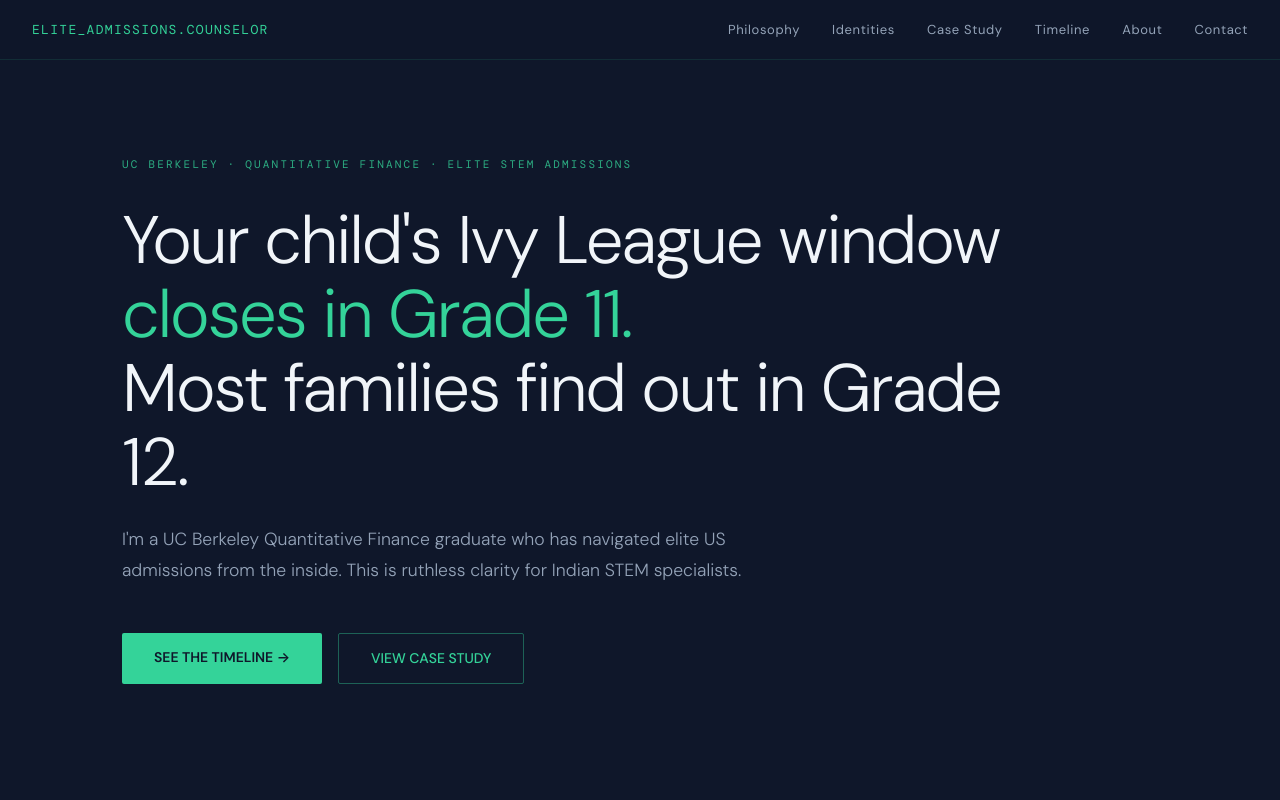
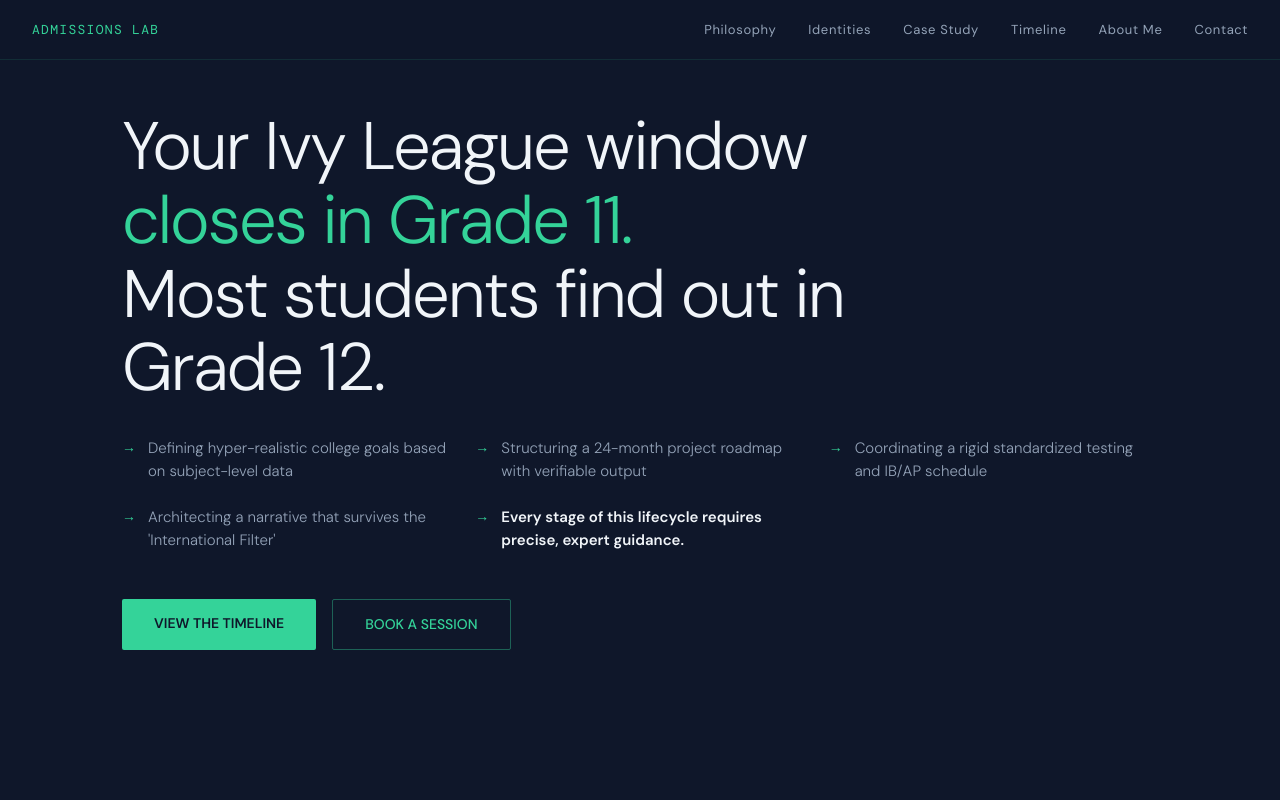
Before and after one commit to skrt-apps/admissions-site, a React (Vite) app: page / in a window 1280 px wide. Shown: the top 800 px of the page. Built offline with nearby package versions, Linux system fonts and the light colour scheme.

Commit message:
Update App.jsx

```diff
--- a/src/App.jsx
+++ b/src/App.jsx
@@ -1,6 +1,6 @@
 import { useState, useEffect, useRef } from "react";
 
-const NAV_LINKS = ["Philosophy", "Identities", "Case Study", "Timeline", "About", "Contact"];
+const NAV_LINKS = ["Philosophy", "Identities", "Case Study", "Timeline", "About Me", "Contact"];
 
 const SSP_DATA = [
   {
@@ -228,7 +228,7 @@ export default function App() {
       <link rel="preconnect" href="https://fonts.googleapis.com" />
       <link href="https://fonts.googleapis.com/css2?family=DM+Sans:wght@300;400;500;600&family=DM+Mono:wght@400;500&display=swap" rel="stylesheet" />
 
-      {/* NAV */}
+      {/* NAV UPDATE */}
       <nav style={{
         position: "fixed", top: 0, left: 0, right: 0, zIndex: 100,
         background: "rgba(15,23,42,0.92)", backdropFilter: "blur(12px)",
@@ -237,33 +237,53 @@ export default function App() {
         padding: "0 2rem", height: "60px",
       }}>
         <div style={{ fontFamily: "'DM Mono', monospace", fontSize: "13px", color: "#34d399", letterSpacing: "0.1em" }}>
-          ELITE_ADMISSIONS.COUNSELOR
+          ADMISSIONS LAB
         </div>
         <div style={{ display: "flex", gap: "2rem" }}>
           {NAV_LINKS.map(l => (
-            <a key={l} href={`#${l.toLowerCase().replace(" ", "-")}`} style={{ fontSize: "13px", color: "#94a3b8", textDecoration: "none", letterSpacing: "0.05em" }}>
-              {l}
-            </a>
+            <a key={l} href={`#${l.toLowerCase().replace(" ", "-")}`} style={{ fontSize: "13px", color: "#94a3b8", textDecoration: "none", letterSpacing: "0.05em" }}>{l}</a>
           ))}
         </div>
       </nav>
 
-      {/* HERO */}
-      <section id="philosophy" style={{ minHeight: "100vh", display: "flex", flexDirection: "column", justifyContent: "center", padding: "120px 2rem 80px", maxWidth: "1100px", margin: "0 auto" }}>
-        <div style={{ fontFamily: "'DM Mono', monospace", fontSize: "11px", color: "#34d399", letterSpacing: "0.2em", marginBottom: "2rem", opacity: 0.8 }}>
-          UC BERKELEY · QUANTITATIVE FINANCE · ELITE STEM ADMISSIONS
-        </div>
-        <h1 style={{ fontSize: "clamp(2.4rem, 5.5vw, 4.2rem)", fontWeight: 300, lineHeight: 1.1, letterSpacing: "-0.03em", color: "#f1f5f9", margin: "0 0 1.5rem", maxWidth: "900px" }}>
-          Your child's Ivy League window<br /><span style={{ color: "#34d399" }}>closes in Grade 11.</span><br />Most families find out in Grade 12.
-        </h1>
-        <p style={{ fontSize: "1.1rem", color: "#94a3b8", maxWidth: "640px", lineHeight: 1.75, marginBottom: "3rem", fontWeight: 300 }}>
-          I'm a UC Berkeley Quantitative Finance graduate who has navigated elite US admissions from the inside. This is ruthless clarity for Indian STEM specialists.
-        </p>
-        <div style={{ display: "flex", gap: "1rem", flexWrap: "wrap" }}>
-          <a href="#timeline" style={{ padding: "14px 32px", background: "#34d399", color: "#0f172a", fontWeight: 600, fontSize: "14px", textDecoration: "none", borderRadius: "2px" }}>SEE THE TIMELINE →</a>
-          <a href="#case-study" style={{ padding: "14px 32px", background: "transparent", color: "#34d399", fontWeight: 500, fontSize: "14px", textDecoration: "none", borderRadius: "2px", border: "1px solid rgba(52,211,153,0.4)" }}>VIEW CASE STUDY</a>
-        </div>
-      </section>
+      {/* HERO SECTION - REFINED COPY */}
+      <section id="philosophy" style={{ minHeight: "90vh", display: "flex", flexDirection: "column", justifyContent: "center", padding: "100px 2rem 60px", maxWidth: "1100px", margin: "0 auto" }}>
+        <FadeIn>
+          <h1 style={{ fontSize: "clamp(2.4rem, 5.5vw, 4.2rem)", fontWeight: 300, lineHeight: 1.1, letterSpacing: "-0.03em", color: "#f1f5f9", margin: "0 0 2rem", maxWidth: "900px" }}>
+            Your Ivy League window<br />
+            <span style={{ color: "#34d399" }}>closes in Grade 11.</span><br />
+            Most students find out in Grade 12.
+          </h1>
+
+          <div style={{ display: "grid", gridTemplateColumns: "repeat(auto-fit, minmax(280px, 1fr))", gap: "1.5rem", marginBottom: "3rem" }}>
+            {[
+              "Defining hyper-realistic college goals based on subject-level data",
+              "Structuring a 24-month project roadmap with verifiable output",
+              "Coordinating a rigid standardized testing and IB/AP schedule",
+              "Architecting a narrative that survives the 'International Filter'",
+              "Every stage of this lifecycle requires precise, expert guidance."
+            ].map((point, i) => (
+              <div key={i} style={{ display: "flex", gap: "12px", alignItems: "flex-start" }}>
+                <span style={{ color: "#34d399", fontFamily: "'DM Mono'", fontSize: "14px", fontWeight: "bold" }}>→</span>
+                <p style={{
+                  fontSize: "15px",
+                  margin: 0,
+                  lineHeight: 1.5,
+                  fontWeight: i === 4 ? 600 : 300,
+                  color: i === 4 ? "#f1f5f9" : "#94a3b8"
+                }}>
+                  {point}
+                </p>
+              </div>
+            ))}
+          </div>
+
+          <div style={{ display: "flex", gap: "1rem", flexWrap: "wrap" }}>
+                <a href="#timeline" style={{ display: "inline-block", padding: "14px 32px", background: "#34d399", color: "#0f172a", fontWeight: 600, fontSize: "14px", textDecoration: "none", borderRadius: "2px" }}>VIEW THE TIMELINE</a>
+                <a href="#contact" style={{ display: "inline-block", padding: "14px 32px", background: "transparent", color: "#34d399", fontWeight: 500, fontSize: "14px", textDecoration: "none", borderRadius: "2px", border: "1px solid rgba(52,211,153,0.4)" }}>BOOK A SESSION</a>
+              </div>
+            </FadeIn>
+          </section>
 
       {/* IDENTITIES GRID */}
       <section id="identities" style={{ padding: "80px 2rem", maxWidth: "1100px", margin: "0 auto" }}>
@@ -424,19 +444,73 @@ export default function App() {
       </section>
 
       {/* ABOUT ME */}
-      <section id="about" style={{ padding: "80px 2rem", maxWidth: "1100px", margin: "0 auto", borderTop: "1px solid rgba(255,255,255,0.05)" }}>
+            {/* ABOUT ME - FINAL INTEGRATED VERSION */}
+      <section id="about-me" style={{ padding: "100px 2rem", maxWidth: "1100px", margin: "0 auto", borderTop: "1px solid rgba(255,255,255,0.05)" }}>
         <FadeIn>
-          <div style={{ fontFamily: "'DM Mono', monospace", fontSize: "11px", color: "#34d399", marginBottom: "1rem" }}>THE CONSULTANT — BACKGROUND</div>
-          <h2 style={{ fontSize: "clamp(1.6rem, 3.5vw, 2.4rem)", fontWeight: 300, color: "#f1f5f9", marginBottom: "3rem" }}>Quantitative Rigor Meets Narrative Strategy</h2>
-          <div style={{ display: "flex", gap: "3rem", flexWrap: "wrap" }}>
-            <div style={{ width: "280px", height: "350px", background: "rgba(255,255,255,0.03)", border: "1px solid rgba(255,255,255,0.08)", borderRadius: "4px", display: "flex", alignItems: "center", justifyContent: "center" }}>
-               <div style={{ textAlign: "center" }}><div style={{ fontSize: "40px" }}>👤</div><div style={{ fontSize: "10px", color: "#475569" }}>[headshot.jpg]</div></div>
+          <div style={{ fontFamily: "'DM Mono', monospace", fontSize: "11px", color: "#34d399", letterSpacing: "0.2em", marginBottom: "1rem" }}>THE CONSULTANT</div>
+          <h2 style={{ fontSize: "clamp(1.8rem, 4vw, 2.8rem)", fontWeight: 300, color: "#f1f5f9", marginBottom: "4rem" }}>The Berkeley Architecture</h2>
+
+          <div style={{ display: "flex", gap: "4rem", flexWrap: "wrap" }}>
+            {/* Visual Anchor with Live Headshot */}
+            <div style={{ flex: "0 0 300px" }}>
+              <div style={{
+                width: "100%",
+                height: "420px",
+                background: "rgba(255,255,255,0.02)",
+                border: "1px solid rgba(52,211,153,0.2)",
+                borderRadius: "4px",
+                display: "flex",
+                alignItems: "center",
+                justifyContent: "center",
+                position: "relative",
+                overflow: "hidden"
+              }}>
+                <img
+                  src="/headshot.jpg"
+                  alt="Sukrit Tripathi"
+                  style={{
+                    width: "100%",
+                    height: "100%",
+                    objectFit: "cover",
+                    display: "block"
+                  }}
+                  onError={(e) => {
+                    e.target.style.display = 'none';
+                    e.target.parentNode.innerHTML += '<div style="color:#475569;font-family:DM Mono;font-size:10px;text-align:center">Photo upload pending in /public folder</div>';
+                  }}
+                />
+                <div style={{ position: "absolute", bottom: "20px", left: "20px", right: "20px", background: "rgba(15, 23, 42, 0.9)", padding: "15px", border: "1px solid rgba(255,255,255,0.05)" }}>
+                  <div style={{ fontSize: "14px", fontWeight: 600, color: "#f1f5f9" }}>Sukrit Tripathi</div>
+                  <div style={{ fontSize: "11px", color: "#34d399", fontFamily: "'DM Mono'" }}>Data Science & Economics</div>
+                </div>
+              </div>
             </div>
+
+            {/* Narrative Body */}
             <div style={{ flex: "1 1 500px" }}>
-              <p style={{ fontSize: "16px", color: "#f1f5f9", lineHeight: 1.8, marginBottom: "1.5rem" }}>I am a UC Berkeley graduate in Quantitative Finance. I deconstruct Ivy prompts with the same logic used in high-leverage trading.</p>
-              <div style={{ display: "grid", gridTemplateColumns: "1fr 1fr", gap: "2rem" }}>
-                <p style={{ fontSize: "14px", color: "#94a3b8" }}>At Berkeley, I tutored <span style={{ color: "#e2e8f0" }}>CS 61A</span>—the flagship CS course—breaking down logic for thousands of students.</p>
-                <p style={{ fontSize: "14px", color: "#94a3b8" }}><strong style={{ color: "#f1f5f9" }}>The Haas Record:</strong> I successfully mentored multiple juniors through the Berkeley Haas process with a 100% success rate.</p>
+              <h3 style={{ fontSize: "1.4rem", color: "#f1f5f9", marginBottom: "1.5rem", fontWeight: 400 }}>Data-Driven Strategy from a Global Perspective</h3>
+
+              <p style={{ fontSize: "16px", color: "#94a3b8", lineHeight: 1.8, marginBottom: "1.5rem" }}>
+                I am a graduate of the <span style={{ color: "#f1f5f9" }}>University of California, Berkeley</span>, where I completed a dual-degree program in <span style={{ color: "#f1f5f9" }}>Data Science and Economics</span>. My foundation in elite admissions began as 1 of only 2 students selected from India to attend the <span style={{ color: "#f1f5f9" }}>Summer Science Program (SSP)</span>, where I published research in Lagrangian Mechanics and Astronomy via the Harvard Smithsonian Press. This analytical rigor defined my early career in San Francisco as a <span style={{ color: "#f1f5f9" }}>Quantitative Advisory Consultant at Ernst & Young</span>, where I specialized in model development and validation for top-tier US financial institutions.
+              </p>
+
+              <p style={{ fontSize: "16px", color: "#94a3b8", lineHeight: 1.8, marginBottom: "1.5rem" }}>
+                Navigating the US system as an international applicant gave me a unique vantage point on the "International Filter." While at Berkeley, I leveraged this insight to serve as a tutor for <span style={{ color: "#f1f5f9" }}>CS 61A</span>—the university's flagship computer science course—and as a mentor for the <span style={{ color: "#f1f5f9" }}>Haas School of Business</span> application process. By applying quantitative profile architecture to the admissions cycle, I achieved a 100% success rate for the juniors I advised into the Haas program. I now dedicate this institutional knowledge to helping Indian STEM specialists secure their places at the world’s most elite universities.
+              </p>
+
+              <div style={{ display: "grid", gridTemplateColumns: "1fr 1fr", gap: "2.5rem", marginTop: "3rem" }}>
+                <div>
+                  <h4 style={{ color: "#34d399", fontSize: "14px", fontFamily: "'DM Mono'", marginBottom: "1rem" }}>QUANTITATIVE EXPERTISE</h4>
+                  <p style={{ fontSize: "14px", color: "#64748b", lineHeight: 1.6 }}>
+                    Deep experience in Python, SQL, and predictive modeling from EY's San Francisco Quantitative group, bringing a data-first mindset to every application strategy.
+                  </p>
+                </div>
+                <div>
+                  <h4 style={{ color: "#34d399", fontSize: "14px", fontFamily: "'DM Mono'", marginBottom: "1rem" }}>ADMISSIONS RECORD</h4>
+                  <p style={{ fontSize: "14px", color: "#64748b", lineHeight: 1.6 }}>
+                    Proven track record of navigating hyper-competitive international quotas, with successful admits into Berkeley Haas, SSP, and elite US STEM programs.
+                  </p>
+                </div>
               </div>
             </div>
           </div>
@@ -450,7 +524,7 @@ export default function App() {
       </section>
 
       <footer style={{ borderTop: "1px solid rgba(255,255,255,0.06)", padding: "2rem", textAlign: "center" }}>
-        <p style={{ fontSize: "11px", color: "#334155" }}>ELITE_ADMISSIONS.COUNSELOR — BENGALURU — RUTHLESS CLARITY</p>
+        <p style={{ fontSize: "11px", color: "#334155" }}>ADMISSIONS LAB</p>
       </footer>
     </div>
   );
```
